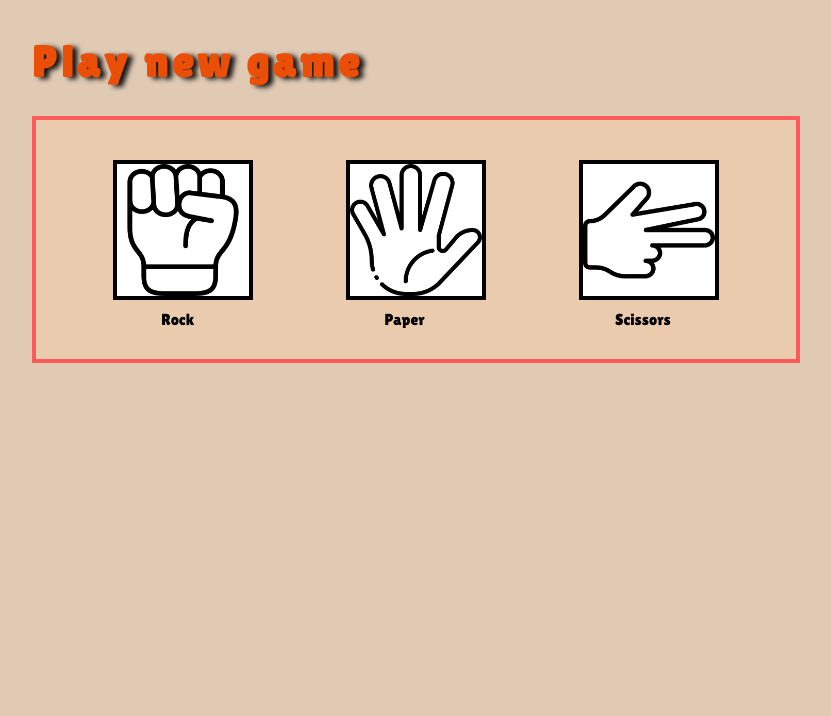
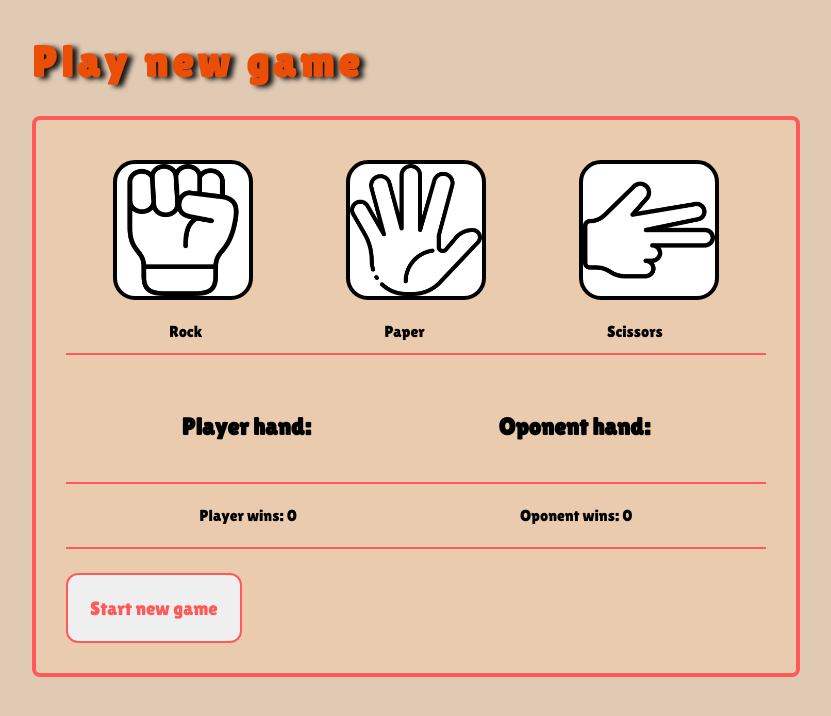
Before and after one commit to MJanuszek/rock-paper-scissors, a React (Vite) app: page / in a window 1280 px wide. Shown: the top 716 px of the page, without its empty margins (224-1055 px from the left). Built offline with nearby package versions, Linux system fonts and the light colour scheme.

Commit message:
statistics added and styled

```diff
--- a/src/GameBoard.css
+++ b/src/GameBoard.css
@@ -1,11 +1,12 @@
 @import url("https://fonts.googleapis.com/css2?family=Lilita+One&display=swap");
 
 .container {
-  min-height: 30vh;
+  min-height: 70vh;
   min-width: 60vw;
   padding: 30px;
   border: 4px solid #ff5959;
   background-color: #ebcbae;
+  border-radius: 8px;
 }
 
 .icons {
@@ -16,16 +17,25 @@
 .labels {
   display: flex;
   justify-content: space-around;
+  margin-bottom: 2vh;
+  padding: 12px;
+  border-bottom: 2px solid #ff5959;
 }
 
 .icon {
   background-color: #fff;
   border: 4px solid #000000;
+  border-radius: 22px;
   height: 140px;
   width: 140px;
   background-size: contain;
   padding: 10px;
   margin: 10px;
+}
+
+.icon:hover {
+  border: 4px solid #ec0000;
+  background-color: #fffed7d7;
 }
 
 .rock {
@@ -37,3 +47,26 @@
 .scissors {
   background-image: url("./img/scissor.png");
 }
+
+.turn,
+.statistics {
+  font-family: "Lilita One", serif;
+  display: flex;
+  justify-content: space-around;
+  border-bottom: 2px solid #ff5959;
+  padding: 22px;
+}
+
+.restart {
+  font-size: 1.2em;
+  font-family: "Lilita One", serif;
+  margin-top: 3vh;
+  border: 2px solid #ff5959;
+  color: #ff5959;
+  padding: 22px;
+  border-radius: 12px;
+}
+
+.restart:hover {
+  color: #000000;
+}
--- a/src/GameBoard.jsx
+++ b/src/GameBoard.jsx
@@ -2,9 +2,18 @@ import "./GameBoard.css";
 import { useState } from "react";
 
 function GameBoard() {
-  const [player1Hand, setPlayer1Hand] = useState();
-  const [player2Hand, setPlayer2Hand] = useState();
-  const [nextPlayer, setNextPlayes] = useState(false);
+  const [player1Hand, setPlayer1Hand] = useState("");
+  const [player2Hand, setPlayer2Hand] = useState("");
+  // const [nextPlayer, setNextPlayes] = useState(false);
+  let oponentWins = 0;
+  let playerWins = 0;
+
+  function startNewGame() {
+    setPlayer1Hand("");
+    setPlayer2Hand("");
+  }
+
+  function oponentChoice() {}
 
   function handlePlayerChoice(choice) {
     console.log(choice);
@@ -16,14 +25,29 @@ function GameBoard() {
           className="icon rock"
           onClick={() => handlePlayerChoice("rock")}
         ></div>
-        <div className="icon paper"></div>
-        <div className="icon scissors"></div>
+        <div
+          className="icon paper"
+          onClick={() => handlePlayerChoice("paper")}
+        ></div>
+        <div
+          className="icon scissors"
+          onClick={() => handlePlayerChoice("scissors")}
+        ></div>
       </div>
       <div className="labels">
         <div className="label">Rock</div>
         <div className="label">Paper</div>
         <div className="label">Scissors</div>
       </div>
+      <div className="turn">
+        <h2>Player hand: {player1Hand} </h2>
+        <h2>Oponent hand: {player2Hand} </h2>
+      </div>
+      <div className="statistics">
+        <div>Player wins: {playerWins}</div>
+        <div>Oponent wins: {oponentWins}</div>
+      </div>
+      <button className="restart">Start new game</button>
     </div>
   );
 }
```
